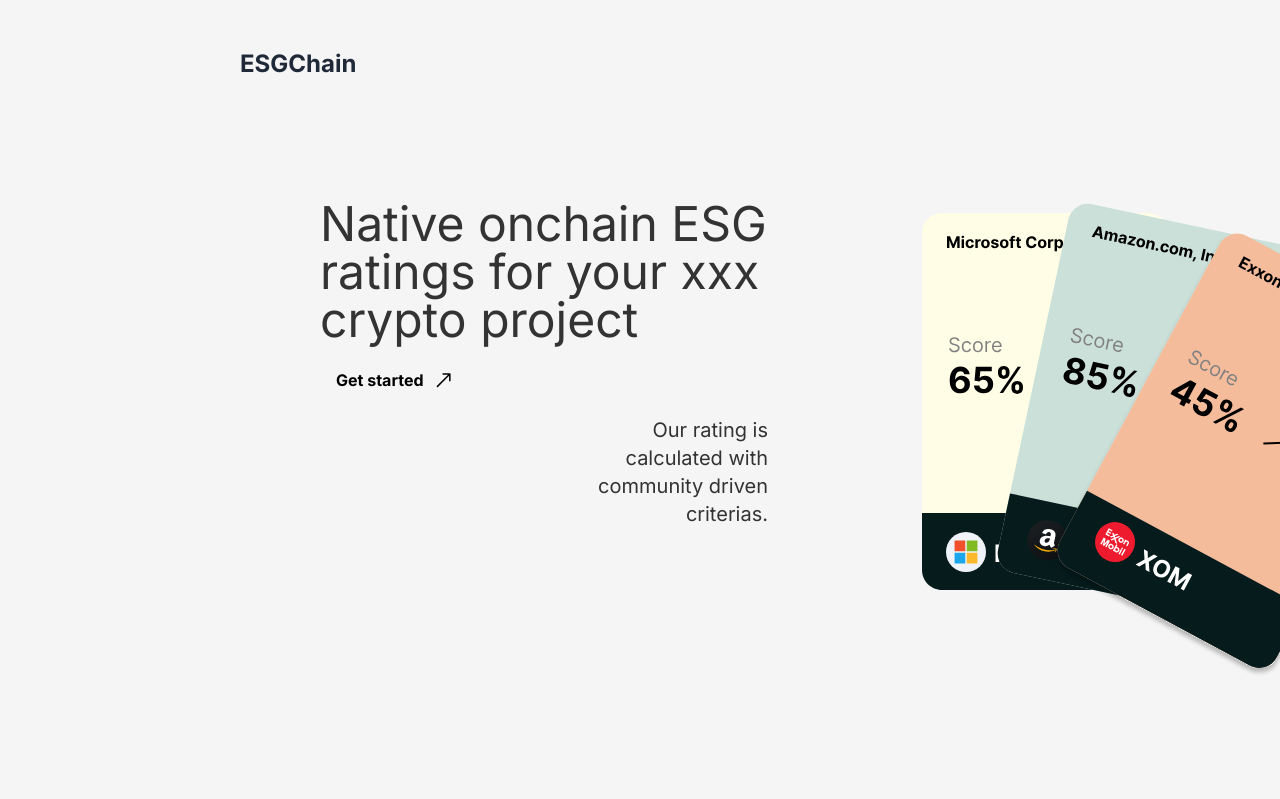
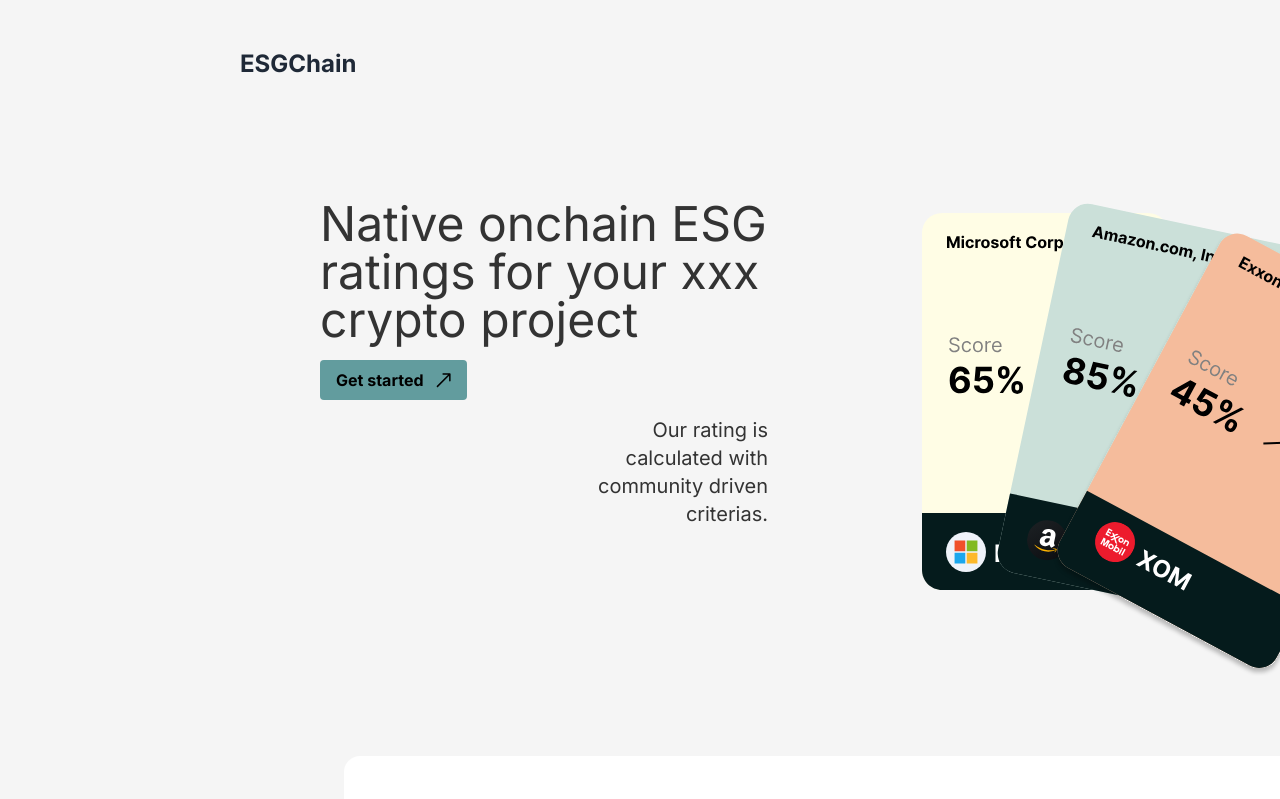
Before and after one commit to Pacdac/PBW-Hackathon-ESG-Chain, a Next.js app in the folder esg-chain-website/: page / in a window 1280 px wide. Shown: the top 799 px of the page. Built offline with nearby package versions, Linux system fonts and the light colour scheme.

Commit message:
Update tailwind.config.ts

```diff
--- a/esg-chain-website/tailwind.config.ts
+++ b/esg-chain-website/tailwind.config.ts
@@ -8,10 +8,13 @@ const config: Config = {
   ],
   theme: {
     extend: {
-      backgroundImage: {
-        "gradient-radial": "radial-gradient(var(--tw-gradient-stops))",
-        "gradient-conic":
-          "conic-gradient(from 180deg at 50% 50%, var(--tw-gradient-stops))",
+      colors: {
+        primary: "#FF6363",
+        secondary: "#FFFFFF",
+        tertiary: {
+          100: "#629C9E",
+          200: "#395b5c",
+        }
       },
     },
   },
```
